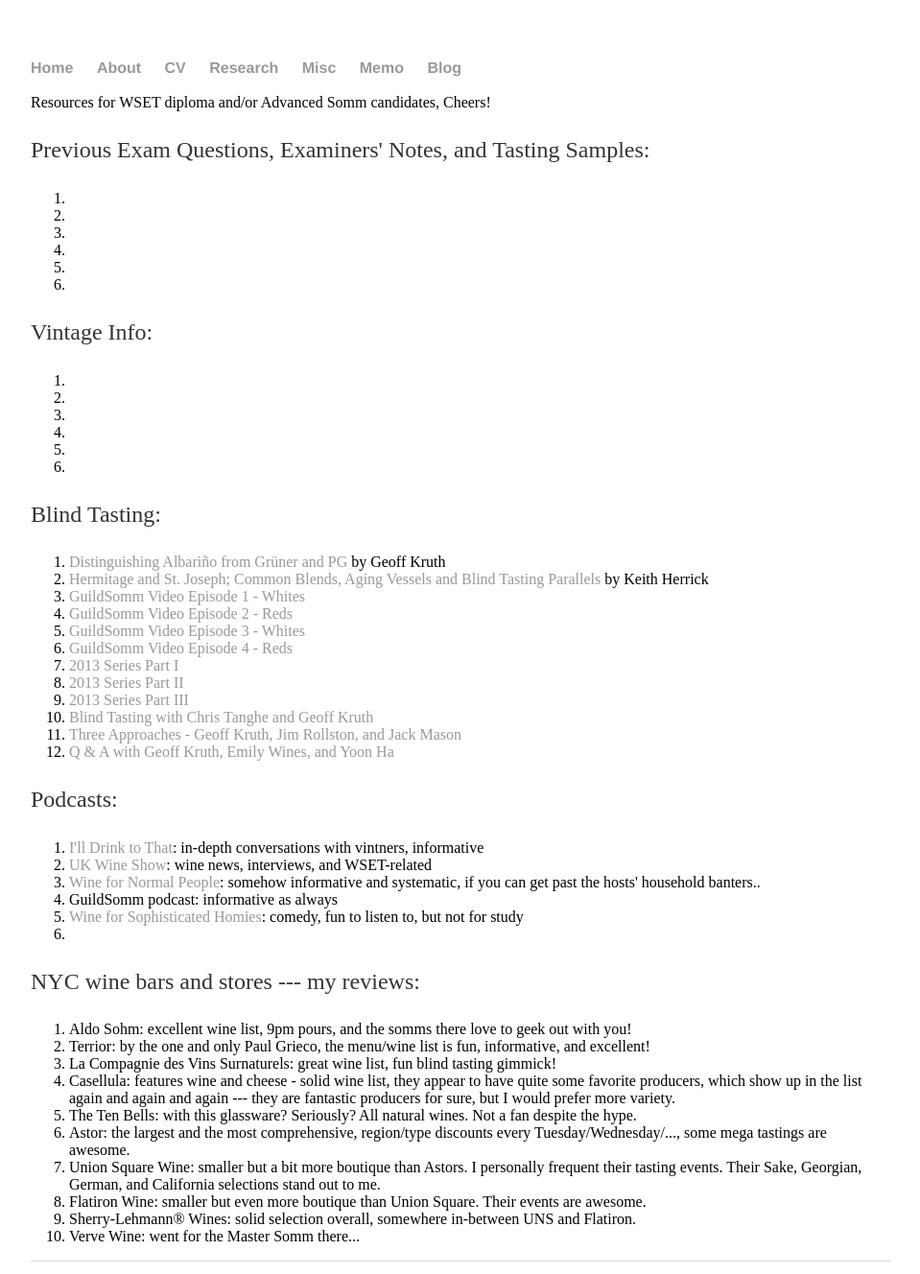
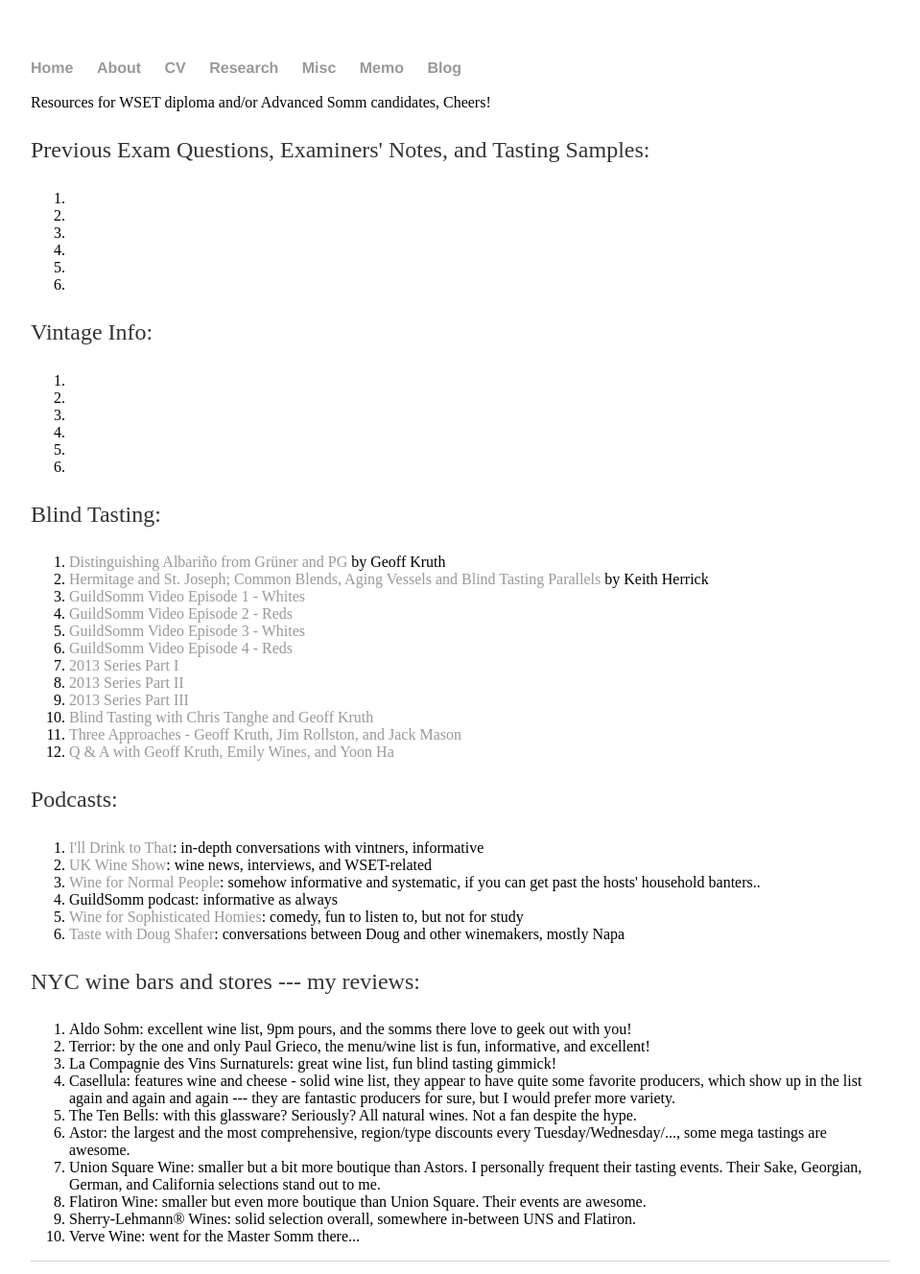
Before and after one commit to shenglih/shenglih.github.io, a Jekyll site: the page built from misc/wine_links.html, in a window 1280 px wide. Shown: the top 1328 px of the page at 96% size, without its empty margins (160-1119 px from the left). Built offline with Jekyll 4.4.1, drawn with Linux system fonts in a browser that asks for light colours.

Commit message:
Update wine_links.html

```diff
--- a/misc/wine_links.html
+++ b/misc/wine_links.html
@@ -44,7 +44,7 @@
 		<li><a href="https://www.winefornormalpeople.com/"> Wine for Normal People</a>: somehow informative and systematic, if you can get past the hosts' household banters..</li>
   <li>GuildSomm podcast: informative as always</li>
 		<li><a href="http://wineforsophisticatedhomies.com/">Wine for Sophisticated Homies</a>: comedy, fun to listen to, but not for study</li>
-  <li></li>
+		<li><a href="http://www.shafervineyards.com/podcast/index.php">Taste with Doug Shafer</a>: conversations between Doug and other winemakers, mostly Napa</li>
   </ol>
   <p>NYC wine bars and stores --- my reviews:</p>
 	<ol>
```
